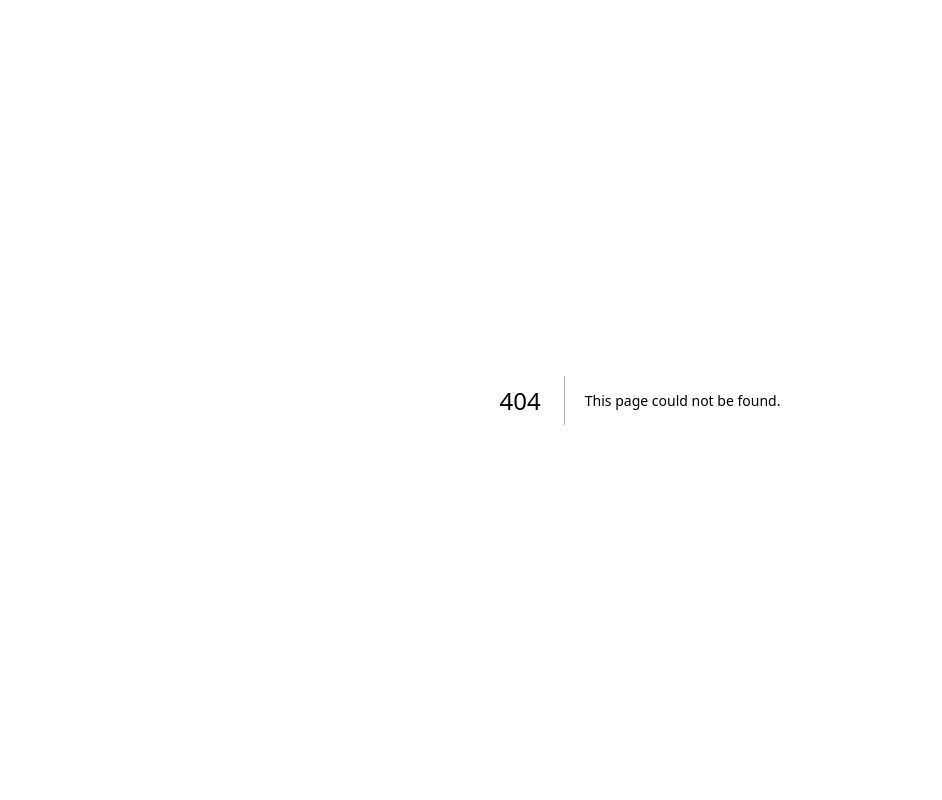
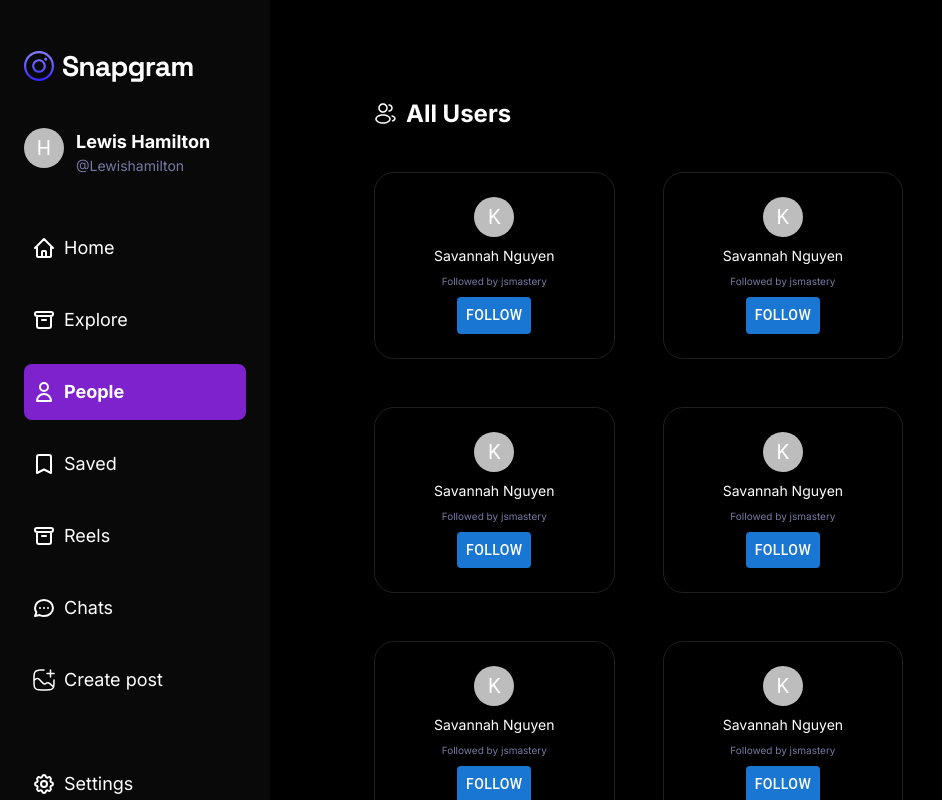
Before and after one commit to Trungkien2/luanVanFE, a Next.js app: page /people in a window 1280 px wide. Before the commit this address had no page. Shown: the whole page, without its empty margins (0-942 px from the left). Built offline with nearby package versions, Linux system fonts and the light colour scheme.

Commit message:
FEAT: ui people

```diff
--- /dev/null
+++ b/src/app/(Main)/people/page.tsx
@@ -0,0 +1,23 @@
+import { PeopleIcon } from "@/app/assets"
+import UserCard from "@/components/TopCreator/UserCard"
+import Image from "next/image"
+
+const page = () => {
+  return (
+    <div className="pt-[48px] flex-1 px-[52px] overflow-y-auto scrollbar-none">
+    <h1 className="text-[24px] font-bold flex gap-2"><Image src={PeopleIcon} alt="icon"/>All Users</h1>
+    <div className="mt-[40px] flex flex-wrap gap-12">
+      <UserCard width="30%"/>
+      <UserCard width="30%"/>
+      <UserCard width="30%"/>
+      <UserCard width="30%"/>
+      <UserCard width="30%"/>
+      <UserCard width="30%"/>
+
+    </div>
+
+  </div>
+  )
+}
+
+export default page
--- a/src/app/assets/index.tsx
+++ b/src/app/assets/index.tsx
@@ -8,6 +8,7 @@ import ExploreCardPost from "./page/explore/explore_card_post.png";
 import ImageDemoCreatePost from './page/create-post/image_1.png'
 import ImageDemo2CreatePost from './page/create-post/image_2.png'
 import galleryAddIcon from './icons/gallery-add.svg'
+import PeopleIcon from './icons/people.svg';
 export {
   Logo,
   Image1,
@@ -18,5 +19,6 @@ export {
   ExploreCardPost,
   ImageDemoCreatePost,
   ImageDemo2CreatePost,
-  galleryAddIcon
+  galleryAddIcon,
+  PeopleIcon
 };
--- a/src/app/page.tsx
+++ b/src/app/page.tsx
@@ -33,6 +33,7 @@ export default function Home({ searchParams }: { searchParams: SearchParams }) {
   const accessToken: string | null = searchParams.user
     ? JSON.parse(decodeURIComponent(searchParams.user))?.access_token
     : null;
+    console.log("🚀 ~ file: page.tsx ~ line 34 ~ Home ~ accessToken", accessToken)
 
   // Nếu có access_token, lưu nó và sau đó xóa query params
   if (accessToken) {
--- a/src/components/TopCreator/UserCard.tsx
+++ b/src/components/TopCreator/UserCard.tsx
@@ -1,12 +1,15 @@
 import { Avatar, Button } from "@mui/material";
 import React from "react";
-
-const UserCard = () => {
+interface Iprops {
+  width? : string
+}
+const UserCard = ({width}:Iprops) => {
   return (
     <div
       className="flex flex-col items-center gap-2 p-6  rounded-[20px] border-[#1F1F22] border-solid"
       style={{
         border: "1px solid #1F1F22",
+        width
       }}
     >
       <Avatar>K</Avatar>
```
Also changed, not shown: src/middleware.ts (+14 -0 lines), src/app/assets/icons/people.svg.
